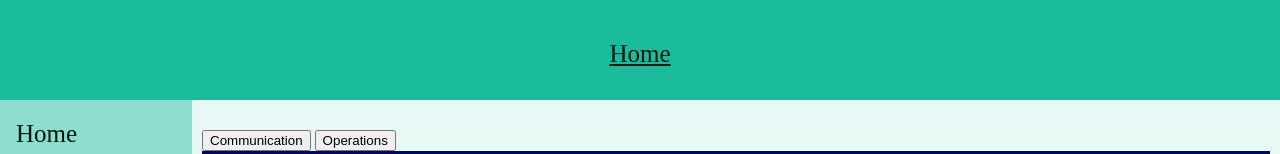
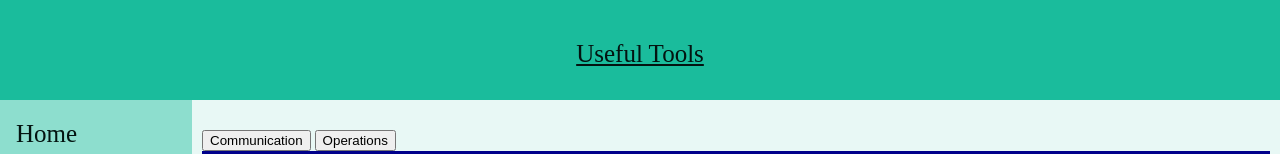
Before and after one commit to INF466Spring2021/MutualAid, a plain HTML site: page tools.html in a window 1280 px wide. Shown: the top 154 px of the page. Drawn offline with Linux system fonts and the light colour scheme.

Commit message:
Update tools.html

```diff
--- a/tools.html
+++ b/tools.html
@@ -36,7 +36,7 @@
         <!-- Header -->
 
         <div class="header">
-            <a href="urlhere">Home</a>
+            <a href="urlhere">Useful Tools</a>
         </div>
 
         <main>
```
